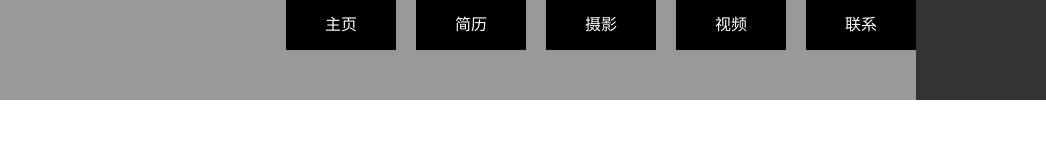
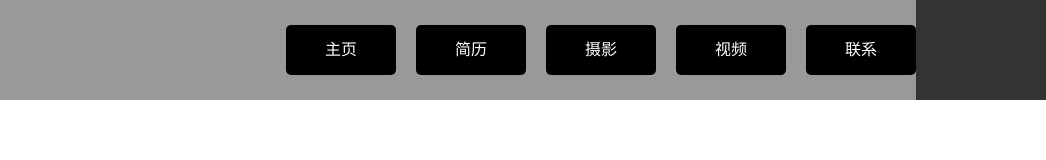
Before and after one commit to ZjingJing/zjing-sHtml, a plain HTML site: page index.html in a window 1280 px wide. Shown: the full height of the page, 234-1280 px from the left. Drawn offline with Linux system fonts and the light colour scheme.

Commit message:
zjing's personal web

```diff
--- a/css/commend.css
+++ b/css/commend.css
@@ -40,21 +40,26 @@ header{
     overflow: hidden;
 }
 #menu li{
+    width: 110px;
     height: 50px;
-    width: 110px;
     float: left;
     background: #000;
     margin-left: 20px;
+    line-height: 50px;
+    margin-top: 25px;
     text-align: center;
-    line-height: 50px;
+    border-radius: 5px;
 }
-
-
-
-
 #menu li a{
     color: #fff;
-    /*line-height: 100px;*/
-    /*background: #fff;*/
-    /*overflow: hidden;*/
+    width: 100%;
+    height: 100%;
+    display: inline-table;
 }
+#menu li:hover{
+    color: #333;
+    background: #333;
+}
+@media  {
+
+}
```
